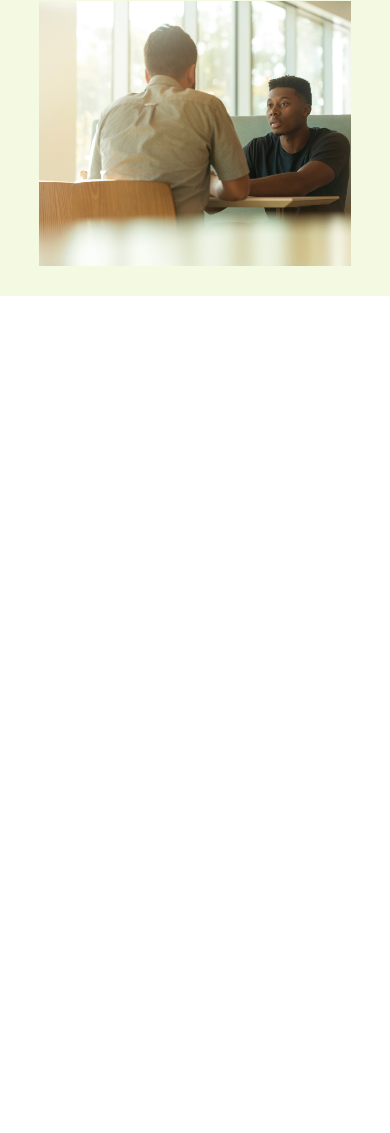
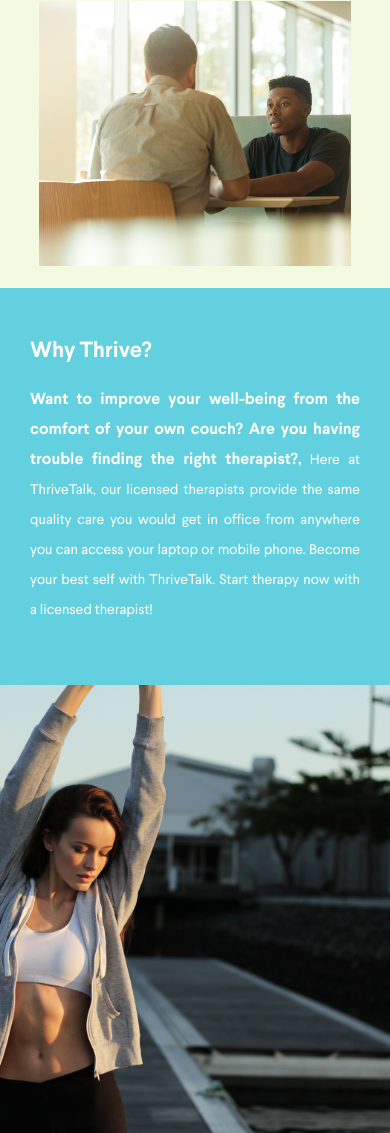
Before and after one commit to vstasiv74/Thrivetalk, a plain HTML site: page index.html in a window 390 px wide. Shown: the part 407-1540 px from the top of the page. Before the commit the page ends 844 px from the top, so only its background shows below. Drawn offline with Linux system fonts and the light colour scheme.

Commit message:
add section why-thrive

```diff
--- a/css/media.css
+++ b/css/media.css
@@ -17,6 +17,21 @@
     }
     .header__body_right {
     width: 60vw;
+    }
+    .why-thrive__text {
+    max-width: 500px;
+    margin-left: calc(80px + (100 - 80) * ((100vw - 1000px) / (1200 - 1000)));
+    }
+    .why-thrive__title {
+    font-size: 30px;
+    }
+    .why-thrive__description {
+    font-size: 20px;
+    line-height: 30px;
+    text-align: justify;
+    }
+    .why-thrive__description span {
+      font-size: 16px;
     }
 }
 
@@ -43,6 +58,20 @@
     }
     .header__body_right {
     width: 70vw;
+    }
+     .why-thrive__text {
+    margin: 50px;
+    }
+    .why-thrive__title {
+    font-size: 24px;
+    }
+    .why-thrive__description {
+    font-size: 18px;
+    line-height: 28px;
+    text-align: justify;
+    }
+    .why-thrive__description span {
+      font-size: 14px;
     }
 }
 
@@ -75,6 +104,17 @@
     }
     .forms_link {
     font-size: 12px;
+    }
+    .why-thrive__title {
+    font-size: 22px;
+    }
+    .why-thrive__description {
+    font-size: 16px;
+    line-height: 26px;
+    text-align: justify;
+    }
+    .why-thrive__description span {
+      font-size: 12px;
     }
 }
 
@@ -214,4 +254,26 @@
   line-height: 16px;
   color: #ffffff;
   text-transform: uppercase;
+ }
+  .why-thrive__row {
+    display: flex;
+    flex-direction: column;
+  }
+  .why-thrive__text {
+    max-width: 800px;
+    margin: 30px;
+  }
+   .why-thrive__title {
+    margin-bottom: 20px;
+    margin-top: 20px;
+    }
+    .why-thrive__description {
+    line-height: 30px;
+    text-align: justify;
+    margin-bottom: 30px;
+    }
+    .why-thrive__description span {
+      font-size: 14px;
+    }
+
 }
--- a/css/style.css
+++ b/css/style.css
@@ -57,7 +57,7 @@ body {
 .header__row {
   position: relative;
   background: linear-gradient(to right,#F4F9E2 77.5%,#ffff 22.5%);
-  padding-bottom: 30px;
+  padding-bottom: 22px;
 }
 .header__navbar {
   width: 100%;
@@ -202,3 +202,51 @@ body {
 .right_img_mob {
   display: none;
 }
+
+/*styles for why-thrive section*/
+
+.section__why-thrive {
+}
+.container {
+}
+.why-thrive__row {
+  background: #62D0DF;
+  display: flex;
+  justify-content: space-between;
+}
+.why-thrive__text {
+  display: flex;
+  max-width: 555px;
+  max-height: 375px;
+  flex-direction: column;
+  /* margin-left: 177px; */
+  margin-left: calc(100px + (163 - 100) * ((100vw - 1200px) / (1440 - 1200)));
+}
+.why-thrive__title {
+  font-size: 36px;
+  font-weight: 700;
+  line-height: 27px;
+  letter-spacing: -0.006em;
+  color: #FFFFFF;
+  /* margin-top: 161px; */
+  margin-top: calc(100px + (150 - 100) * ((100vw - 1200px) / (1440 - 1200)));
+  /* margin-bottom: 87px; */
+  margin-bottom: calc(60px + (87 - 60) * ((100vw - 1200px) / (1440 - 1200)));
+}
+.why-thrive__description {
+  font-size: 24px;
+  font-weight: 600;
+  line-height: 35px;
+  color: #FFFFFF;
+}
+.why-thrive__description span {
+  font-weight: 400;
+  font-size: 20px;
+}
+.why-thrive__image {
+  flex: 0 0 36.45%;
+}
+.why-thrive__image_img {
+  width: 100%;
+  height: 100%;
+}
--- a/index.html
+++ b/index.html
@@ -54,6 +54,22 @@
                 </div>
             </div>
         </header>
+        <!-- Section why thrive -->
+        <section class="section__why-thrive">
+            <div class="container">
+                <div class="why-thrive__row">
+                    <div class="why-thrive__text">
+                        <h2 class="why-thrive__title">Why Thrive?</h2>
+                        <p class="why-thrive__description">Want to improve your well-being from the comfort of your own couch? Are you having trouble finding the right therapist?,<span>
+                        Here at ThriveTalk, our licensed therapists provide the same quality care you would get in office from anywhere you can
+                        access your laptop or mobile phone. Become your best self with ThriveTalk. Start therapy now with a licensed therapist!</span></p>
+                    </div>
+                    <div class="why-thrive__image">
+                        <img src="./img/photo2.png" alt="" class="why-thrive__image_img">
+                    </div>
+                </div>
+            </div>
+        </section>
     </div>
 
     <script src="./js/script.js"></script>
```
